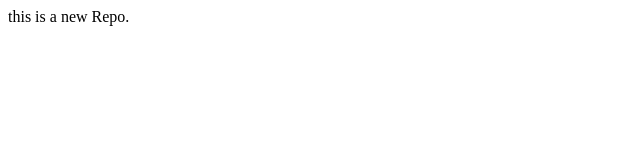
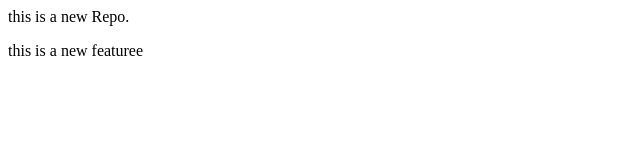
Before and after one commit to Laxmanmalavath/localrepo, a plain HTML site: page index.html in a window 1280 px wide. Shown: the whole page, without its empty margins (0-640 px from the left). Drawn offline with Linux system fonts and the light colour scheme.

Commit message:
Add new feature

```diff
--- a/index.html
+++ b/index.html
@@ -1 +1,2 @@
 <p>this is a new Repo.</p>
+<p>this is a new featuree</p>
```
